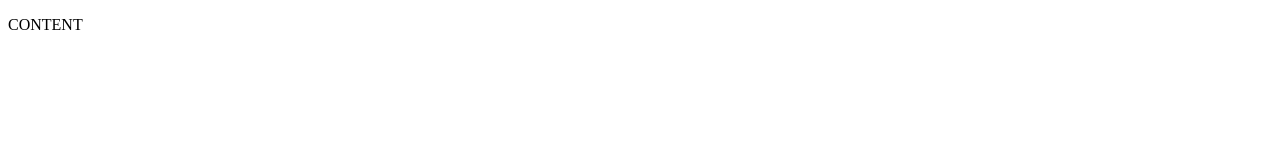
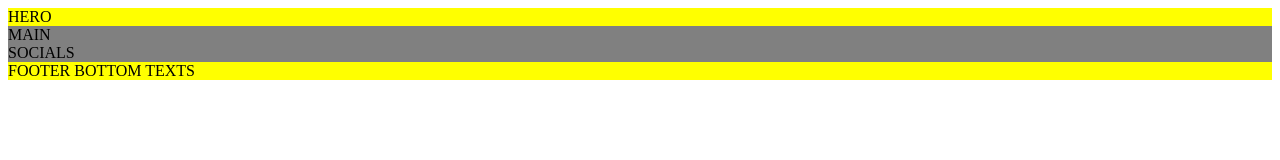
Before and after one commit to mistakeltu/05_16_coming_soon, a website: page index.html in a window 1280 px wide. Drawn offline with Linux system fonts and the light colour scheme.

Commit message:
Basic layout, css files

```diff
--- /dev/null
+++ b/css/base/layout.css
@@ -0,0 +1,11 @@
+.container {
+
+}
+
+.row {
+    background-color: grey;
+}
+
+.row-short {
+    background-color: yellow;
+}
--- /dev/null
+++ b/css/pages/home.css
@@ -0,0 +1,9 @@
+/*base*/
+@import '../base/layout.css';
+
+/*vendor*/
+
+/*components*/
+@import '../components/button.css';
+
+/*CUSTOM CSS*/
--- a/index.html
+++ b/index.html
@@ -12,8 +12,30 @@
     <link rel="manifest" href="./favicon/site.webmanifest">
     <meta name="msapplication-TileColor" content="#da532c">
     <meta name="theme-color" content="#ffffff">
+    <link rel="stylesheet" href="./css/pages/home.css">
 </head>
 <body>
-    <p>CONTENT</p>
+    <main>
+        <section class="container">
+            <div class="row-short">
+                HERO
+            </div>
+        </section>
+
+        <section class="container">
+            <div class="row">
+                MAIN
+            </div>
+        </section>
+    </main>
+
+    <footer class="container">
+        <div class="row">
+            SOCIALS
+        </div>
+        <div class="row-short">
+            FOOTER BOTTOM TEXTS
+        </div>
+    </footer>
 </body>
 </html>
```
Also changed, not shown: coming-soon-wide.png (added), css/styles.css (deleted).
